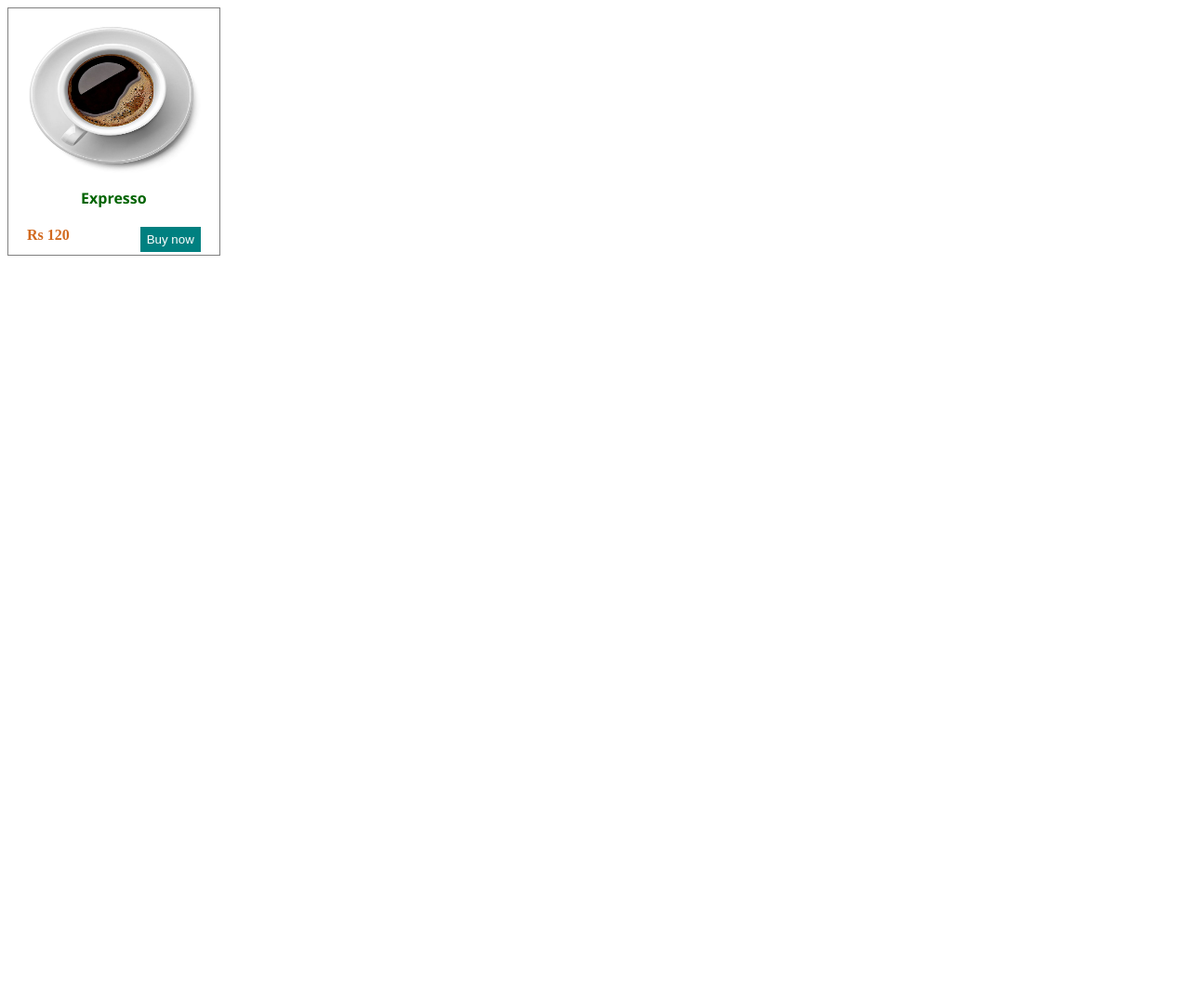
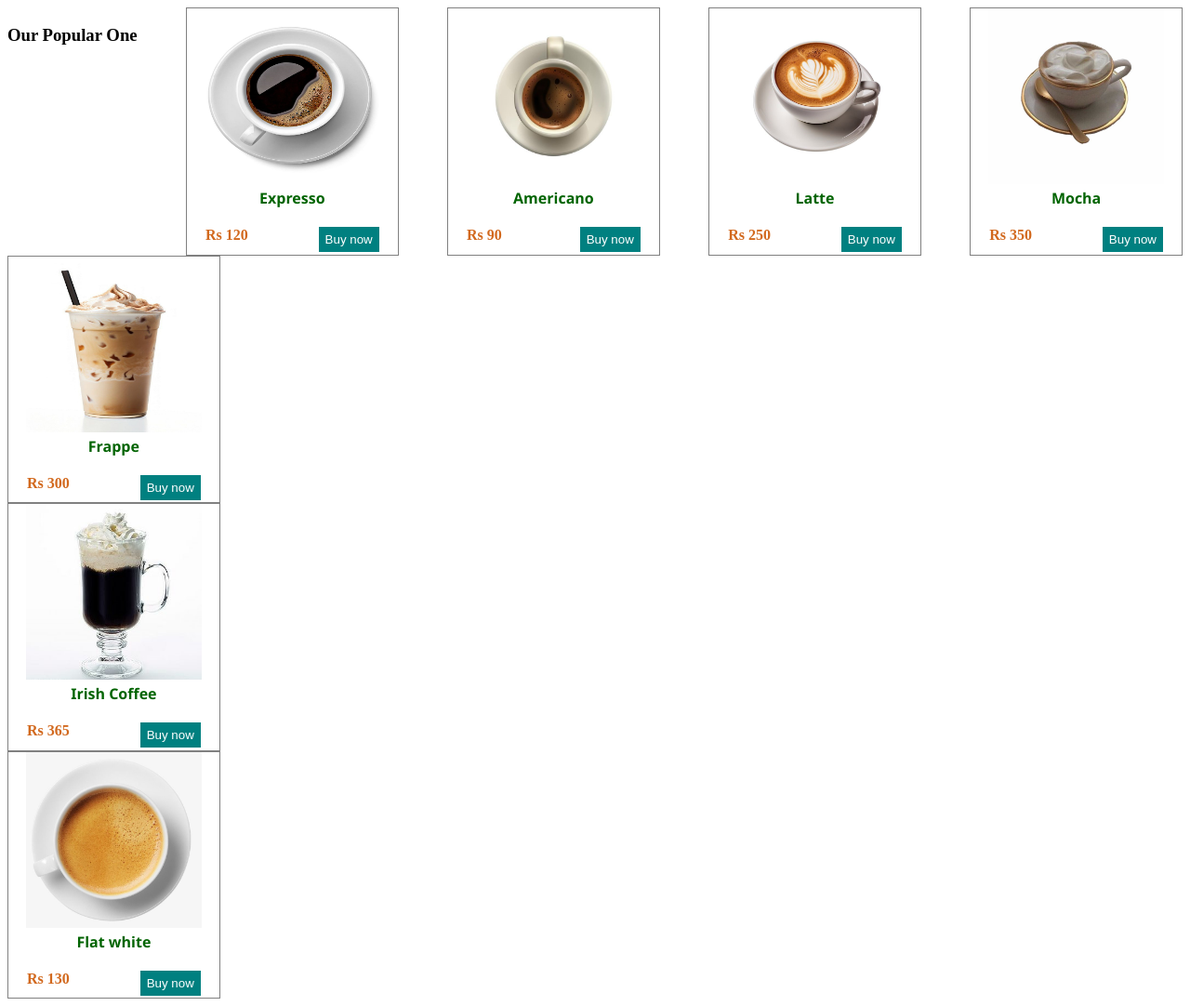
Before and after one commit to cantcreate/Restaurant, a plain HTML site: page menu.html in a window 1280 px wide. Shown: the whole page at 93% size. Before the commit the page ends 800 px from the top, so only its background shows below. Drawn offline with Linux system fonts and the light colour scheme.

Commit message:
making menupage

```diff
--- a/menu.css
+++ b/menu.css
@@ -1,3 +1,7 @@
+.shoppingcart {
+    display: flex;
+    justify-content: space-between;
+}
 .box {
     height: 7cm;
     width: 6cm;
--- a/menu.html
+++ b/menu.html
@@ -7,6 +7,10 @@
     <link rel="stylesheet" href="menu.css">
 </head>
 <body>
+    <div class="shoppingcart">
+        <div class="popular">
+            <h3>Our Popular One</h3>
+         </div>
         <div class="box">
             <div class="img">
                 <img src="image/expresso.png" alt="Expresso">
@@ -14,9 +18,81 @@
                 <div class="desc">Expresso</div>
             <div class="mao">
                 <div class="price">Rs 120</div>
-            <button>Buy now</button>
+                <button class="shoppingcartbtn">Buy now</button>
             </div>
         </div>
 
+        <div class="box">
+            <div class="img">
+                <img src="image/americano.png" alt="Americano">
+            </div>
+            <div class="desc">Americano</div>
+            <div class="mao">
+                <div class="price">Rs 90</div>
+                <button class="shoppingcartbtn">Buy now</button>
+            </div>
+        </div>
+
+
+        <div class="box">
+            <div class="img">
+                <img src="image/latte.png" alt="Latte">
+            </div>
+            <div class="desc">Latte</div>
+            <div class="mao">
+                <div class="price">Rs 250</div>
+                <button class="shoppingcartbtn">Buy now</button>
+            </div>
+        </div>
+
+
+        <div class="box">
+            <div class="img">
+                <img src="image/Mocha .png" alt="Mocha">
+            </div>
+            <div class="desc">Mocha</div>
+            <div class="mao">
+                <div class="price">Rs 350</div>
+                <button class="shoppingcartbtn">Buy now</button>
+            </div>
+        </div>
+        </div>
+
+        <div class="box">
+            <div class="img">
+                <img src="image/frappe.png" alt="Frappe">
+            </div>
+            <div class="desc">Frappe</div>
+            <div class="mao">
+                <div class="price">Rs 300</div>
+                <button class="shoppingcartbtn">Buy now</button>
+            </div>
+        </div>
+        </div>
+
+        <div class="box">
+            <div class="img">
+                <img src="image/Irish Coffee.png" alt="irish">
+            </div>
+            <div class="desc">Irish Coffee</div>
+            <div class="mao">
+                <div class="price">Rs 365</div>
+                <button class="shoppingcartbtn">Buy now</button>
+            </div>
+        </div>
+        </div>
+
+        <div class="box">
+            <div class="img">
+                <img src="image/flat white.png" alt="flat white">
+            </div>
+            <div class="desc">Flat white</div>
+            <div class="mao">
+                <div class="price">Rs 130</div>
+                <button class="shoppingcartbtn">Buy now</button>
+            </div>
+        </div>
+        </div>
+    </div>
 </body>
 </html>
--- a/style.css
+++ b/style.css
@@ -28,7 +28,7 @@ nav .navigationheading .logo img {
     border: none;
 }
 nav .navigationheading button {
-    border: 2px solid darkgreen;
+    border: 1px solid darkgreen;
 }
 
 nav .navigationheading button:hover {
@@ -89,6 +89,8 @@ button .explorebtn {
     border-radius: 50%;
 
 }
+
+
 .features {
     display: flex;
     gap: 20px;
```
Also changed, not shown: image/Irish Coffee.png (added), image/Mocha .png (added), image/americano.png (added), image/capacino.png (added), image/flat white.png (added), image/frappe.png (added), image/latte.png (added). Lines whose indentation alone changed are shown as unchanged.
